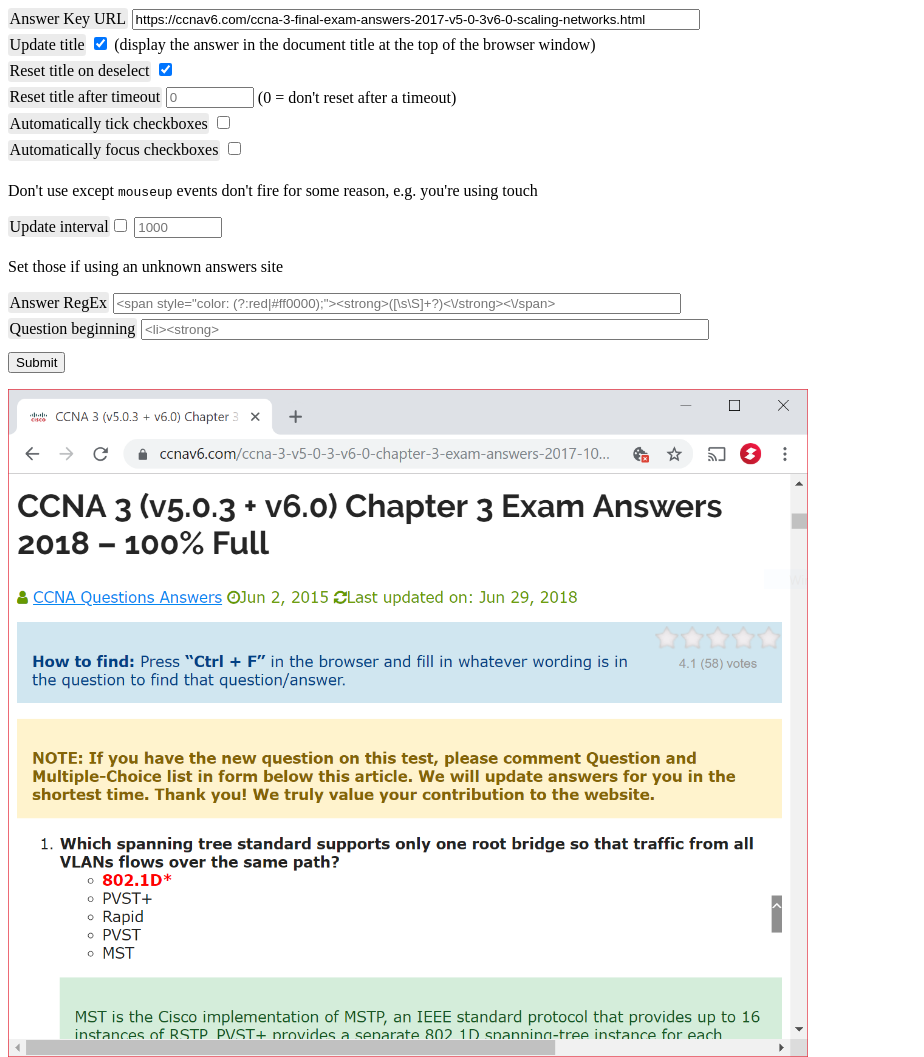
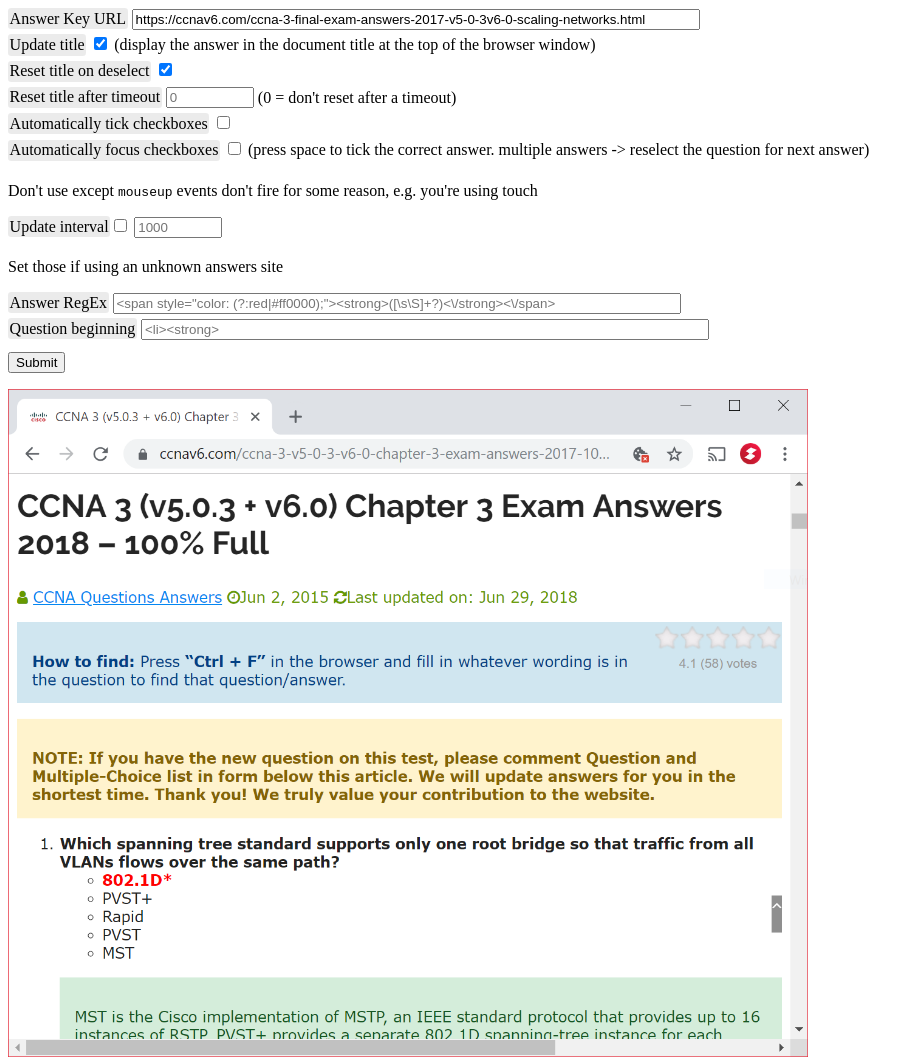
Before and after one commit to sk22/ccna-answer-getter, a website: page index.html in a window 1280 px wide. Shown: the top 1057 px of the page, without its empty margins (0-924 px from the left). Drawn offline with Linux system fonts and the light colour scheme.

Commit message:
Add description and set default

```diff
--- a/index.html
+++ b/index.html
@@ -50,6 +50,7 @@
       <br>
       <label for="auto_focus_checkboxes">Automatically focus checkboxes</label>
       <input type="checkbox" name="auto_focus_checkboxes" id="auto_focus_checkboxes">
+      (press space to tick the correct answer. multiple answers -> reselect the question for next answer)
       <br>
       <p>Don't use except <code>mouseup</code> events don't fire for some reason,
       e.g. you're using touch</p>
```
